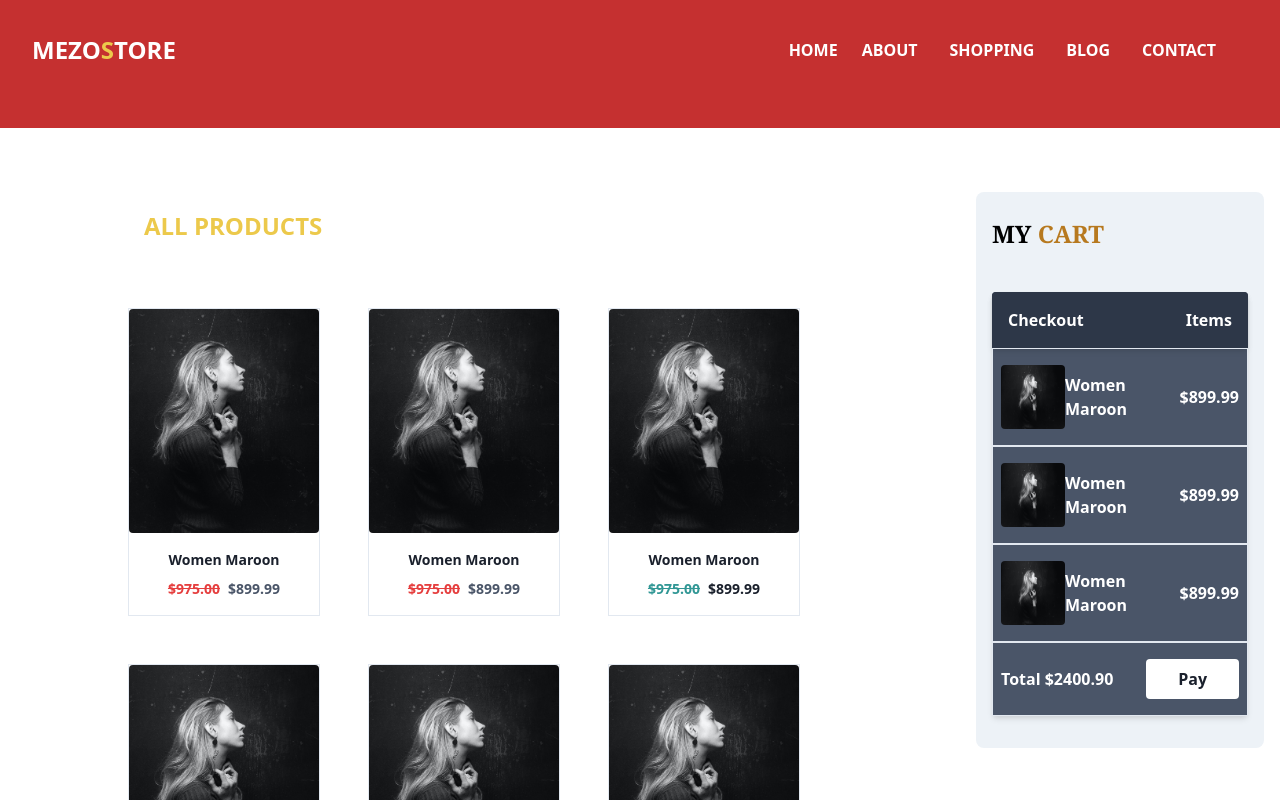
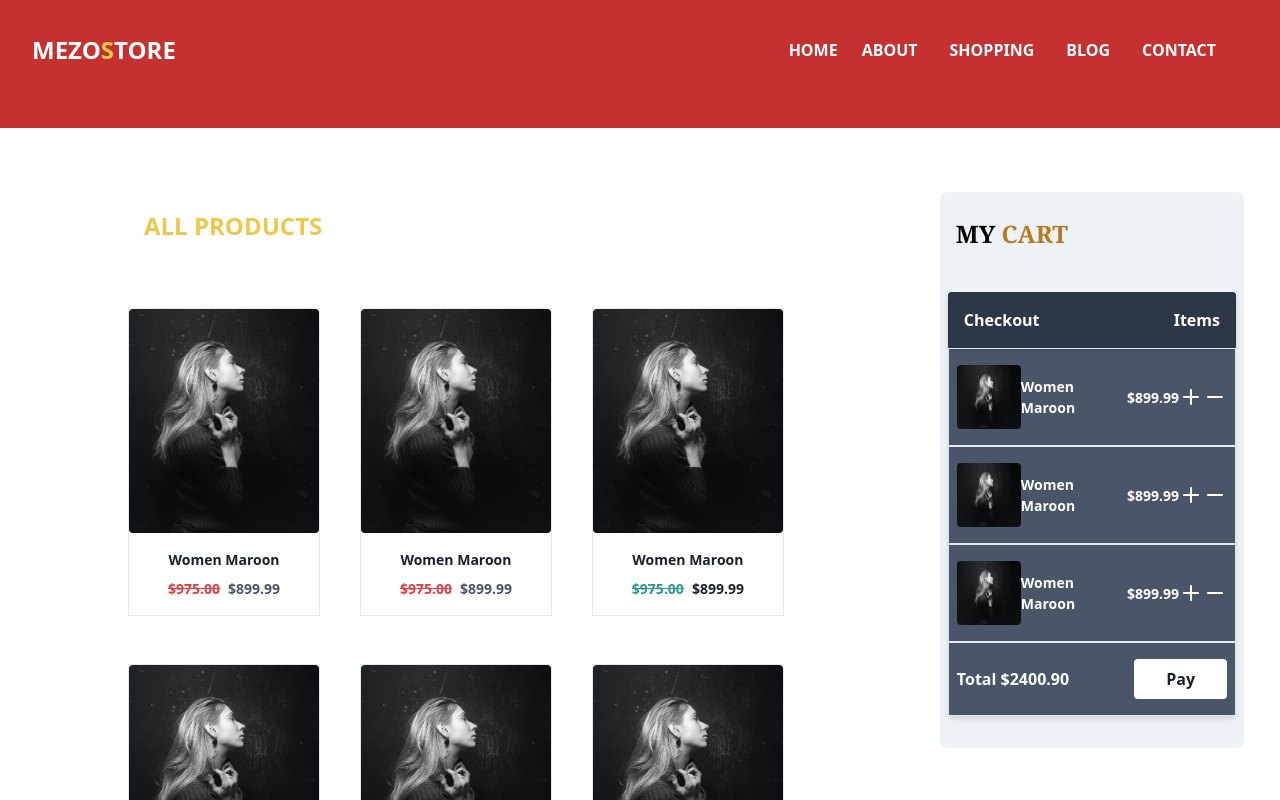
Before and after one commit to Mazin-Ibrahim/mezo-store, a Vue app: page / in a window 1280 px wide. Shown: the top 800 px of the page. Built offline with nearby package versions, Linux system fonts and the light colour scheme.

Commit message:
first commit

```diff
--- a/src/assets/styles/tailwind.css
+++ b/src/assets/styles/tailwind.css
@@ -1,4 +1,6 @@
 @tailwind base;
+@tailwind components;
+@tailwind utilities;
 
 .hover-trigger .hover-target {
     display: none;
@@ -7,5 +9,7 @@
 .hover-trigger:hover .hover-target {
     display: block;
 }
-@tailwind components;
-@tailwind utilities;
+
+.w-cust{
+	width: 20rem;
+}
--- a/src/components/Main.vue
+++ b/src/components/Main.vue
@@ -138,13 +138,13 @@
 
 </div> <!-- end content -->
 
-         <div class="px-4 md:-px-16 md:w-1/4 md:mt-8">
+<div class="px-4 md:px-1 md:w-1/4 md:mt-8 md:mr-8 md:w-68">
   <div class="bg-gray-200 rounded-lg">
    <div class="px-4 py-6">
      <h1 class="text-2xl text font-semibold font-serif">MY<span class="text-yellow-700"> CART</span></h1>
    </div>
 
-                  <div class="px-4 pb-8">
+   <div class="px-2 pb-8">
     <div class="bg-gray-700 rounded shadow-md">
      <div class="flex flex-row justify-between mt-4 px-4 bg-gray-800 py-4 rounded-t shadow-md">
        <h1 class="text-white font-semibold ">Checkout</h1>
@@ -153,20 +153,26 @@
 
      <div class="py-4 px-2 flex flex-row justify-between items-center border">
        <img class="h-16 w-16 rounded" src="../assets/image/header.jpg">
-                         <h1 class="text-white font-semibold ">Women Maroon</h1>
-                         <h1 class="text-white font-semibold ">$899.99</h1>
+       <h1 class="text-white font-semibold text-base md:text-sm">Women Maroon</h1>
+       <h1 class="text-white font-semibold text-base md:text-sm">$899.99</h1>
+       <button class="text-white font-semibold text-2xl"><Plus/></button>
+       <button class="text-white font-semibold text-2xl"><Minus/></button>
      </div>
 
      <div class="py-4 px-2 flex flex-row justify-between items-center border">
        <img class="h-16 w-16 rounded" src="../assets/image/header.jpg">
-                         <h1 class="text-white font-semibold ">Women Maroon</h1>
-                         <h1 class="text-white font-semibold ">$899.99</h1>
+       <h1 class="text-white font-semibold text-base md:text-sm">Women Maroon</h1>
+       <h1 class="text-white font-semibold text-base md:text-sm">$899.99</h1>
+        <button class="text-white font-semibold text-2xl"><Plus/></button>
+       <button class="text-white font-semibold text-2xl"><Minus/></button>
      </div>
 
      <div class="py-4 px-2 flex flex-row justify-between items-center border">
        <img class="h-16 w-16 rounded" src="../assets/image/header.jpg">
-                         <h1 class="text-white font-semibold ">Women Maroon</h1>
-                         <h1 class="text-white font-semibold ">$899.99</h1>
+       <h1 class="text-white font-semibold text-base md:text-sm">Women Maroon</h1>
+       <h1 class="text-white font-semibold text-base md:text-sm">$899.99</h1>
+        <button class="text-white font-semibold text-2xl"><Plus/></button>
+       <button class="text-white font-semibold text-2xl"><Minus/></button>
      </div>
 
      <div class="py-4 px-2 flex flex-row justify-between items-center border">
@@ -185,8 +191,15 @@
 
 <script>
 
+import Plus from '../components/icons/Plus'
+import Minus from '../components/icons/Minus'
 
 export default{
+
+  components: {
+    Plus,
+    Minus
+  },
 
   data(){
 
--- /dev/null
+++ b/src/components/icons/Minus.vue
@@ -0,0 +1,16 @@
+<template>
+	<div>
+		<svg
+		width="24"
+		height="24"
+		viewBox="0 0 24 24"
+		fill="none"
+		xmlns="http://www.w3.org/2000/svg"
+		>
+		<path
+		d="M4 12C4 11.4477 4.44772 11 5 11H19C19.5523 11 20 11.4477 20 12C20 12.5523 19.5523 13 19 13H5C4.44772 13 4 12.5523 4 12Z"
+		fill="currentColor"
+		/>
+	</svg>
+</div>
+</template>
--- /dev/null
+++ b/src/components/icons/Plus.vue
@@ -0,0 +1,16 @@
+<template>
+	<div>
+		<svg
+		width="24"
+		height="24"
+		viewBox="0 0 24 24"
+		fill="none"
+		xmlns="http://www.w3.org/2000/svg"
+		>
+		<path
+		d="M12 4C11.4477 4 11 4.44772 11 5V11H5C4.44772 11 4 11.4477 4 12C4 12.5523 4.44772 13 5 13H11V19C11 19.5523 11.4477 20 12 20C12.5523 20 13 19.5523 13 19V13H19C19.5523 13 20 12.5523 20 12C20 11.4477 19.5523 11 19 11H13V5C13 4.44772 12.5523 4 12 4Z"
+		fill="currentColor"
+		/>
+	</svg>
+</div>
+</template>
```
Lines whose indentation alone changed are shown as unchanged.
